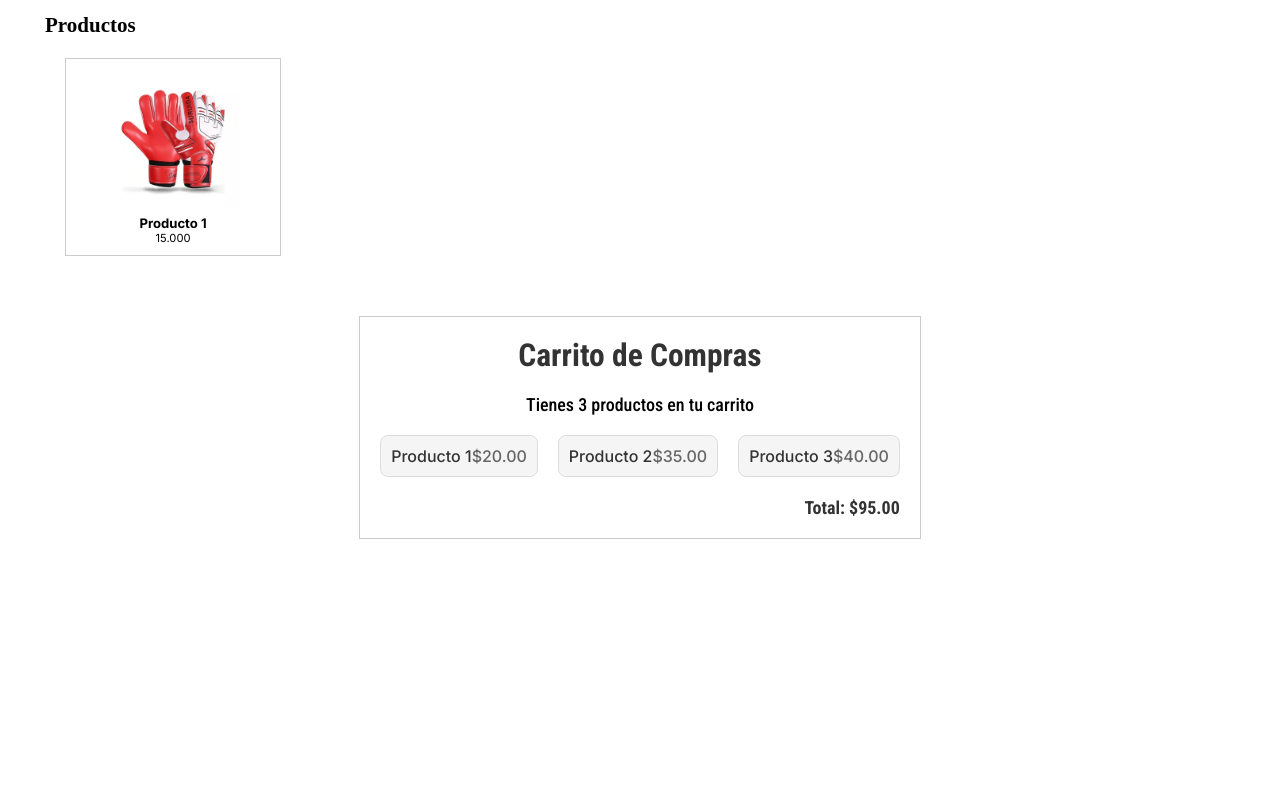
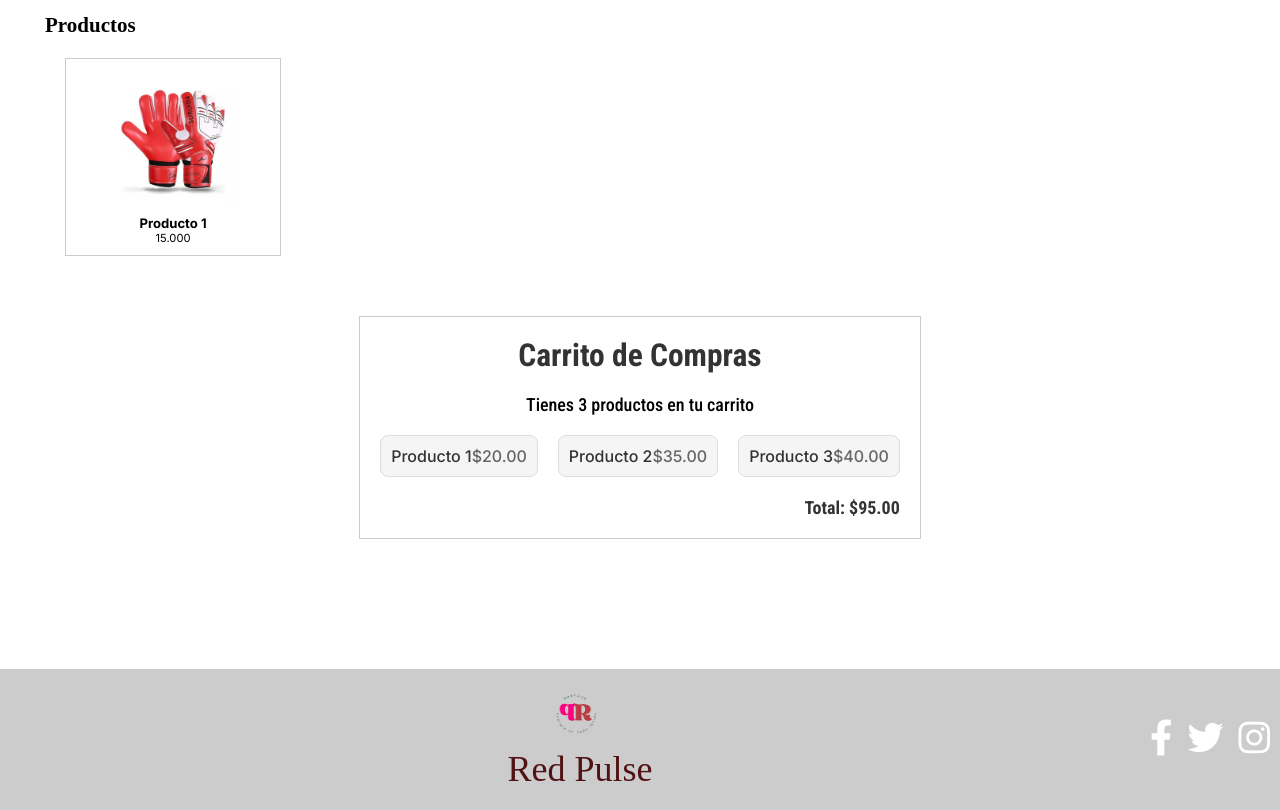
Before and after one commit to Jhonatan0124/Hackathon-Grupo9, a plain HTML site: page index.html in a window 1280 px wide. Shown: the part 556-1366 px from the top of the page. Before the commit the page ends 1125 px from the top, so only its background shows below. Drawn offline with Linux system fonts and the light colour scheme.

Commit message:
Se agrega footer

```diff
--- a/index.html
+++ b/index.html
@@ -1,16 +1,17 @@
 <!DOCTYPE html>
 <html lang="en">
+    <link rel="icon" type="image/x-icon" href="/img/Logo_RedPulse sinFondo.png">
 
 <head>
     <meta charset="UTF-8">
     <meta name="viewport" content="width=device-width, initial-scale=1.0">
-    <title>Document</title>
+    <title>Bienvenidos a RedPulse</title>
     <link rel="stylesheet" href="style.css">
     <link rel="preconnect" href="https://fonts.googleapis.com">
     <link rel="preconnect" href="https://fonts.gstatic.com" crossorigin>
-    <link
-        href="https://fonts.googleapis.com/css2?family=Inter:ital,opsz,wght@0,14..32,100..900;1,14..32,100..900&family=Roboto+Condensed:ital,wght@0,100..900;1,100..900&display=swap"
+    <link href="https://fonts.googleapis.com/css2?family=Inter:ital,opsz,wght@0,14..32,100..900;1,14..32,100..900&family=Roboto+Condensed:ital,wght@0,100..900;1,100..900&display=swap"
         rel="stylesheet">
+    <link rel="stylesheet" href="https://cdnjs.cloudflare.com/ajax/libs/font-awesome/6.0.0-beta3/css/all.min.css">
 </head>
 
 <body>
@@ -54,14 +55,14 @@
         </section>
 
         <section class="seccion-carrito">
-            <!-- Contenedor del carrito -->
+
             <article class="cont-carrito">
                 <h2>Carrito de Compras</h2>
 
-                <!-- Mostrar la cantidad de productos -->
+
                 <p class="cantidad-productos">Tienes <span>3</span> productos en tu carrito</p>
 
-                <!-- Listado de productos -->
+
                 <div class="lista-productos">
                     <div class="producto">
                         <p class="nombre-producto">Producto 1</p>
@@ -77,19 +78,25 @@
                     </div>
                 </div>
 
-                <!-- Total -->
+
                 <p class="precio-total">Total: $95.00</p>
             </article>
         </section>
 
-
-
     </main>
-
-
-
 
     <script src="script.js"></script>
 </body>
+<footer>
+    <div class="footer-content">
+        <img src="/img/Logo_RedPulse sinFondo.png" alt="Logo" class="logo1">
+        <p class="parrafo1">Red Pulse</p>
+    </div>
+    <div class="iconos-redes">
+        <a href="https://www.facebook.com" target="_blank"><i class="fab fa-facebook-f"></i></a>
+        <a href="https://www.twitter.com" target="_blank"><i class="fab fa-twitter"></i></a>
+        <a href="https://www.instagram.com" target="_blank"><i class="fab fa-instagram"></i></a>
+    </div>
+</footer>
 
 </html>
--- a/style.css
+++ b/style.css
@@ -196,7 +196,8 @@ nav h1 {
     gap: 30px;
     justify-content: center;
     align-items: center;
-    margin: auto;
+    margin: auto ;
+
 }
 
 .cont-carrito {
@@ -243,7 +244,7 @@ nav h1 {
     color: #666;
 }
 
-/* Estilos para el precio total */
+
 .precio-total {
     text-align: right;
     margin-top: 20px;
@@ -251,3 +252,60 @@ nav h1 {
     font-weight: bold;
     color: #333;
 }
+
+/* Footer inicio */
+
+
+footer {
+    position: relative;
+    bottom: 0;
+    left: 0;
+    width: 100%;
+    background-color:#ccc;
+    color: #511215;
+    padding: 10px;
+    display: flex;
+    align-items: center;
+    justify-content: space-between;
+    box-sizing: border-box;
+}
+
+/*  margen al final del main */
+main {
+    width: 100%;
+    justify-content: center;
+    margin-bottom: 100px; /* Ajusta este valor según el tamaño del footer */
+}
+
+/* centrar Footer */
+.footer-content {
+    width: 100%;
+    font-size: 36px;
+    text-align: center;
+    padding: 10px;
+}
+
+/* logo del footer */
+.logo1 {
+    width: 50px;
+    height: auto;
+    margin-right: 10px;
+}
+
+/* Estilos para los íconos de redes sociales */
+.iconos-redes {
+    display: flex;
+    gap: 15px;
+    justify-content: center;
+}
+
+.iconos-redes a {
+    color: #fff;
+    font-size: 36px;
+    text-decoration: none;
+    transition: color 0.3s;
+}
+
+.iconos-redes a:hover {
+    color: #511215;
+}
```
